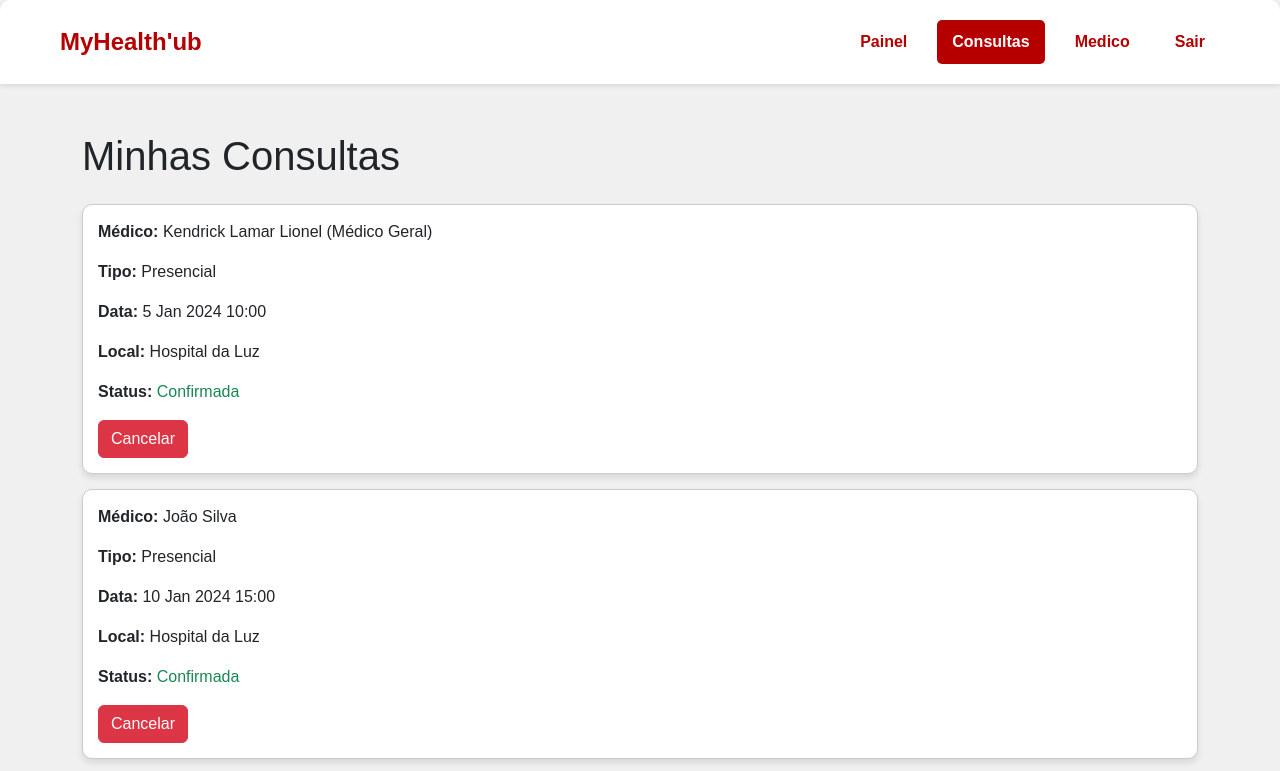
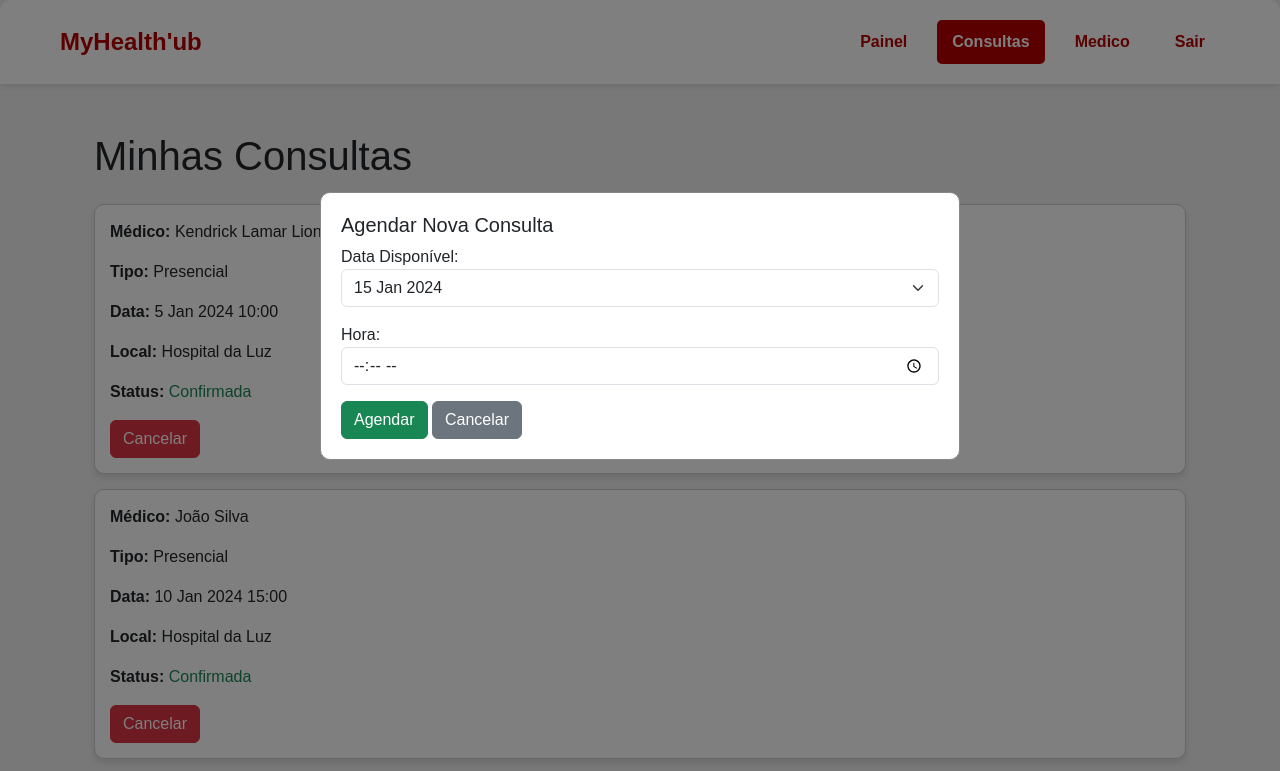
Before and after one commit to RomuloMonteio/projeto_Mas, a plain HTML site: page consultas.html in a window 1280 px wide. Both pictures are taken after a click on the button "Nova Consulta". Shown: the top 771 px of the page. Drawn offline with nearby package versions, Linux system fonts and the light colour scheme.

Commit message:
update consultas

```diff
--- a/consultas.html
+++ b/consultas.html
@@ -35,7 +35,7 @@
             background-color: white;
             box-shadow: 0 4px 6px rgba(0, 0, 0, 0.1);
         }
-        .modal {
+        .mo {
             display: none;
             position: fixed;
             z-index: 1050;
@@ -46,7 +46,7 @@
             overflow: hidden;
             background-color: rgba(0, 0, 0, 0.5);
         }
-        .modal-content {
+        .mo-content {
             background-color: white;
             margin: 15% auto;
             padding: 20px;
@@ -68,10 +68,11 @@
                 <a class="active" href="consultas.html">Consultas</a>
                 <a href="paciente_medico.html">Medico</a>
                 <button id="logout-button" class="logout-button">Sair</button>
+
             </nav>
             </div>
         </div>
-
+        <link rel="stylesheet" href="style_concelar.css">
         <div style="width: 100%;" id="logout-modal" class="modal">
             <div class="modal-content" style="width: 350px;">
                 <p>Deseja realmente sair?</p>
@@ -81,6 +82,8 @@
                 </div>
             </div>
         </div>
+        <script src="sjs_cancelar.js"></script>
+        <div class="container">
 
     <div class="container mt-5">
 
@@ -115,8 +118,8 @@
         </div>
     </div>
 
-    <div class="modal" id="consultaModal">
-        <div class="modal-content">
+    <div class="mo" id="consultamo">
+        <div class="mo-content">
             <h5>Agendar Nova Consulta</h5>
             <label for="dataConsulta">Data Disponível:</label>
             <select id="dataConsulta" class="form-select mb-3">
@@ -127,7 +130,7 @@
             <label for="horaConsulta">Hora:</label>
             <input type="time" id="horaConsulta" class="form-control mb-3">
             <button class="btn btn-success" id="agendarConsulta">Agendar</button>
-            <button class="btn btn-secondary" id="fecharModal">Cancelar</button>
+            <button class="btn btn-secondary" id="fecharmo">Cancelar</button>
         </div>
     </div>
 
@@ -150,15 +153,14 @@
 
             // Cancelar consulta
 
-
-            // Abrir modal de nova consulta
+            // Abrir mo de nova consulta
             $('#novaConsulta').on('click', function () {
-                $('#consultaModal').fadeIn();
+                $('#consultamo').fadeIn();
             });
 
-            // Fechar modal
-            $('#fecharModal').on('click', function () {
-                $('#consultaModal').fadeOut();
+            // Fechar mo
+            $('#fecharmo').on('click', function () {
+                $('#consultamo').fadeOut();
 
             });
 
@@ -184,7 +186,7 @@
                 `;
 
                 $('#listaConsultas').append(novaConsulta);
-                $('#consultaModal').fadeOut();
+                $('#consultamo').fadeOut();
                 alert('consulta agendada no dia '+ data + ' as ' + hora +'h')
                 // Rebind cancel button for new card
                 $('.btn-cancel').off('click').on('click', function () {
```
Lines whose indentation alone changed are shown as unchanged.
